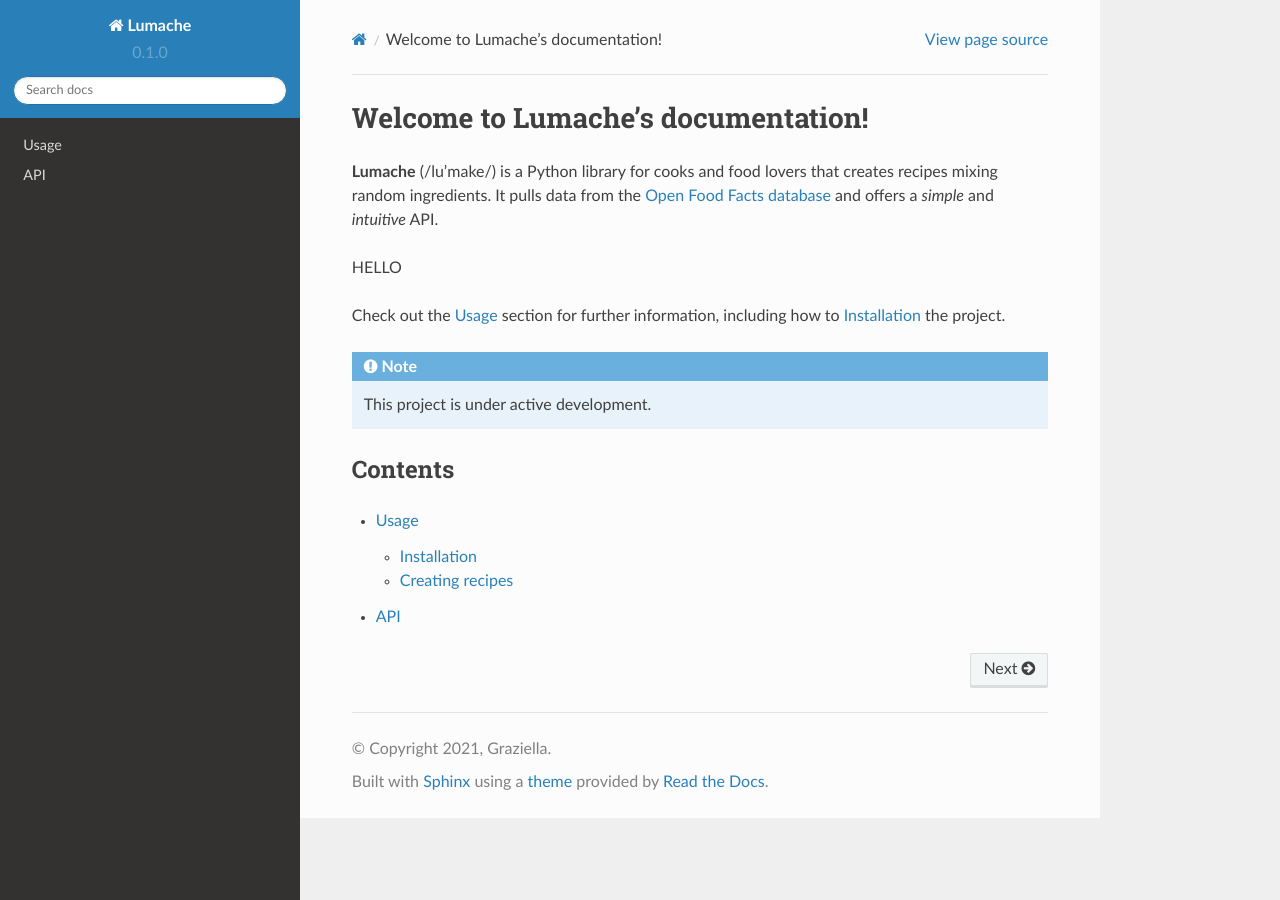
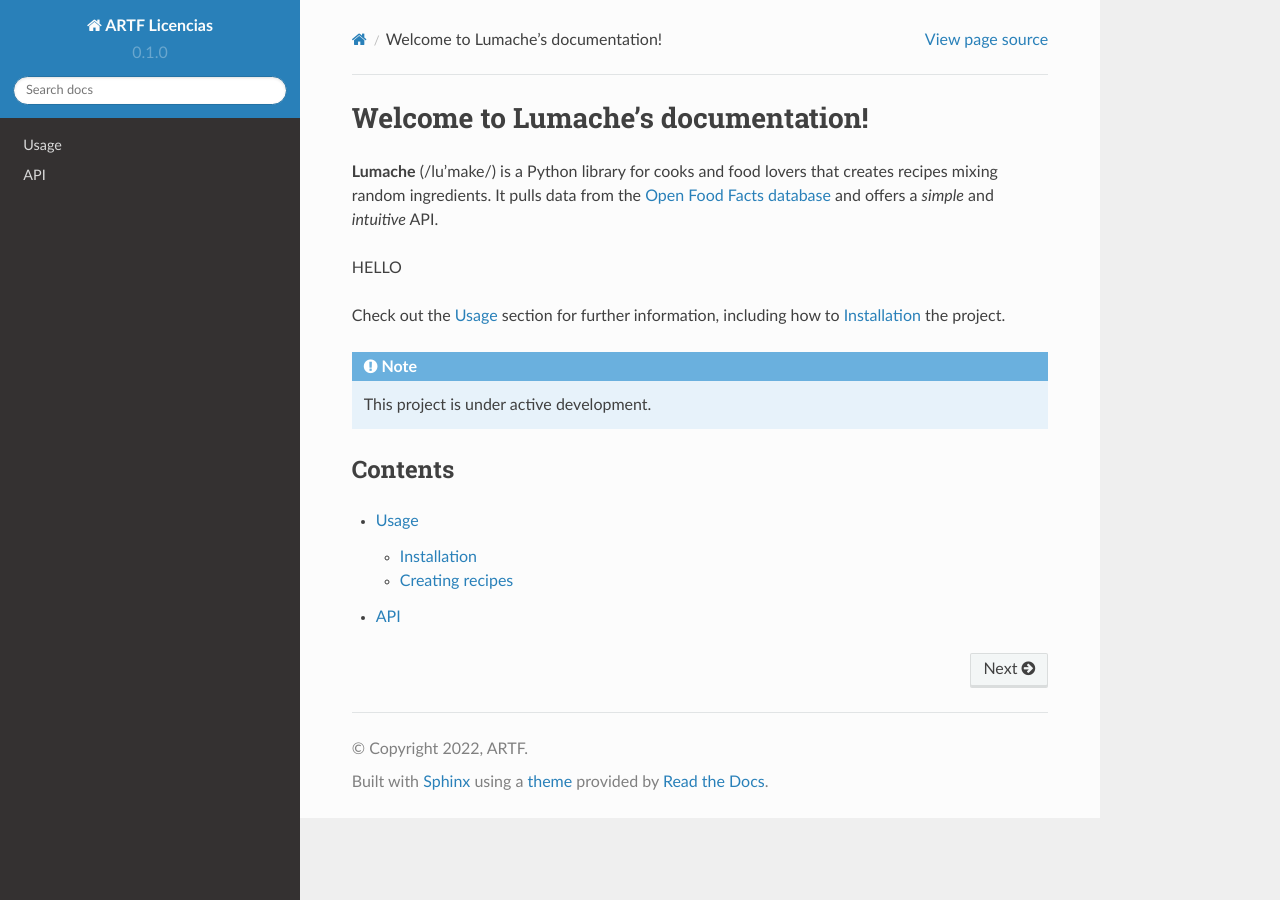
Before and after one commit to kiwi2299/artf_docs, a Sphinx documentation site: the page built from docs/source/index.rst, in a window 1280 px wide. Built offline with Sphinx 7.4.7 and the Read the Docs theme 2.0.0, drawn with Linux system fonts in a browser that asks for light colours.

Commit message:
Update conf.py

```diff
--- a/docs/source/conf.py
+++ b/docs/source/conf.py
@@ -2,9 +2,9 @@
 
 # -- Project information
 
-project = 'Lumache'
-copyright = '2021, Graziella'
-author = 'Graziella'
+project = 'ARTF Licencias'
+copyright = '2022, ARTF'
+author = 'Rafael Escudero'
 
 release = '0.1'
 version = '0.1.0'
```
